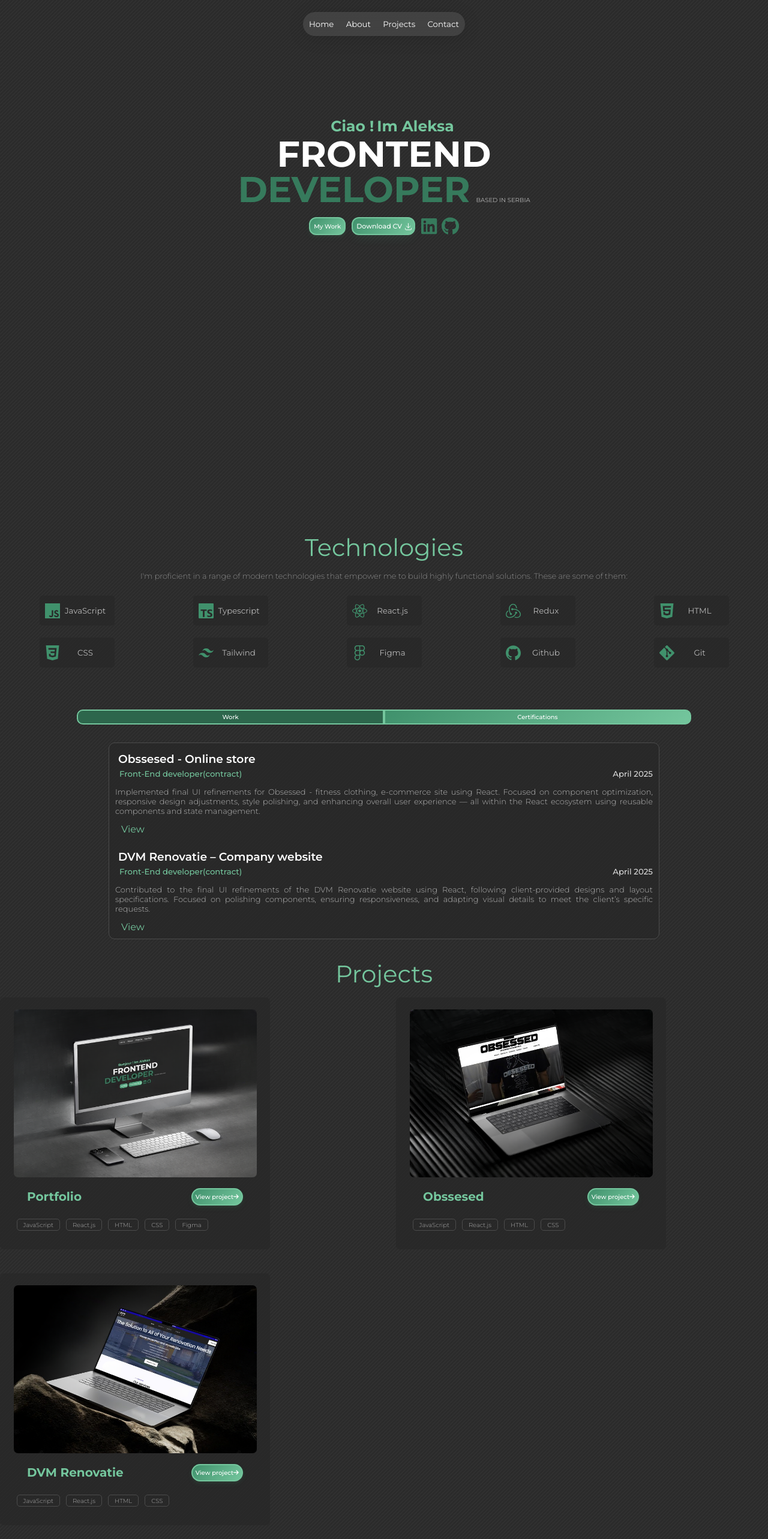
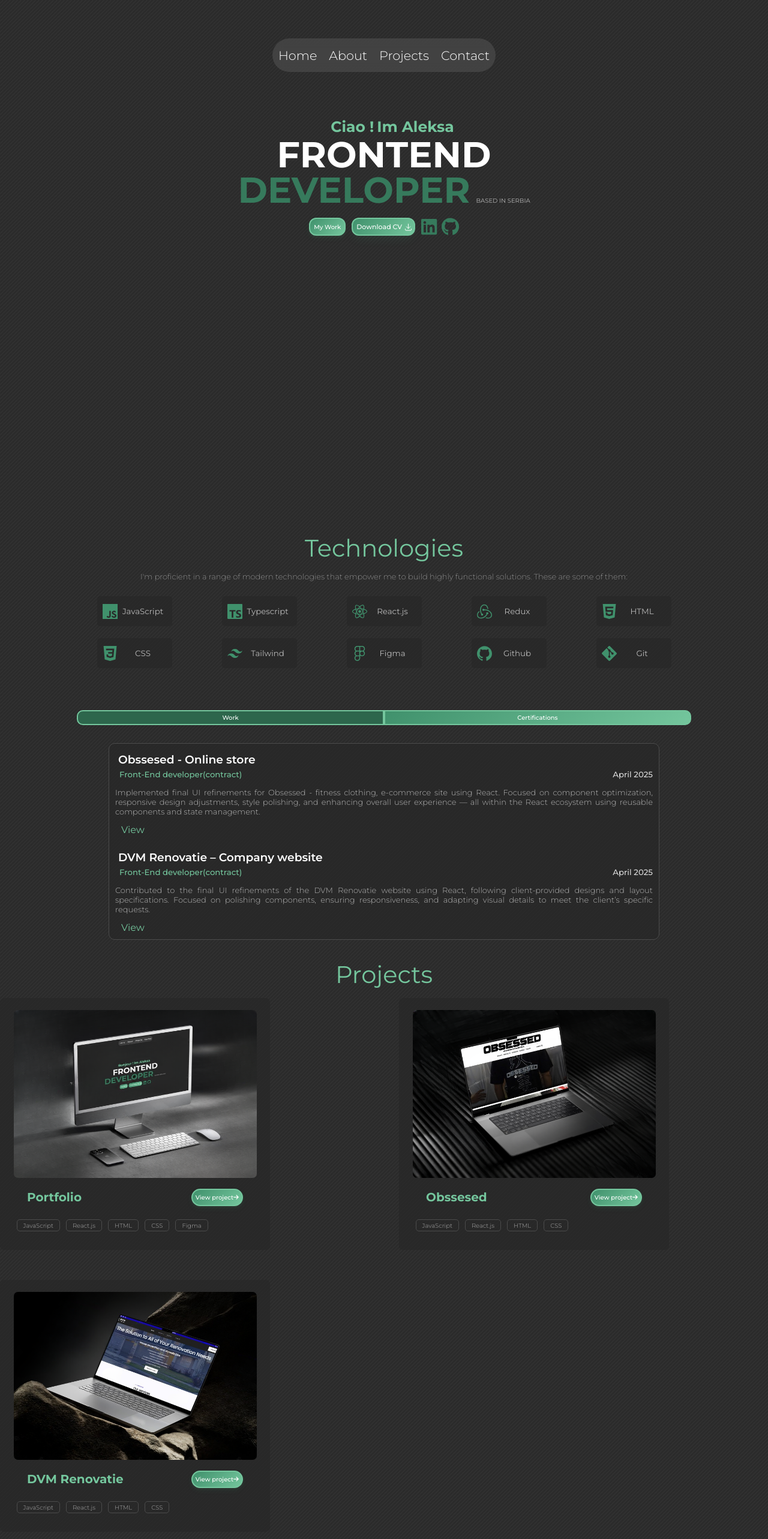
Before and after one commit to aleksa13122/aleksa-s-portfolio, a React (Vite) app: page / in a window 1280 px wide. Shown: the top 2566 px of the page at 60% size. Built offline with nearby package versions, Linux system fonts and the light colour scheme.

Commit message:
navigation done

```diff
--- a/src/components/About/About.css
+++ b/src/components/About/About.css
@@ -3,6 +3,8 @@
   justify-items: center; /* Centriranje sadržaja u gridu */
   grid-template-columns: repeat(5, 1fr);
   margin-bottom: 50px;
+  margin-right: 120px;
+  margin-left: 120px;
 }
 
 h2 {
--- a/src/components/Navigation/Navigation.css
+++ b/src/components/Navigation/Navigation.css
@@ -2,34 +2,32 @@
   display: flex;
   flex-direction: row;
   position: sticky;
-  top: 20px;
-  height: 40px;
-  width: 270px;
+  top: 4rem;
+  height: 3.5rem;
+  /* width: 25rem; */
   justify-self: center;
-  font-size: 10px;
   font-weight: 400;
   background-color: transparent;
   border-radius: 50px;
   z-index: 1;
-  /* border: 1px solid rgba(255, 255, 255, 0.3); */
-  margin-top: 15px;
   justify-content: space-between; /* Raspoređuje elemente sa jednakim razmakom */
   background: rgba(255, 255, 255, 0.103); /* poluprovidna bela */
   backdrop-filter: blur(8px); /* zamućenje pozadine */
   -webkit-backdrop-filter: blur(20px);
-  box-shadow: 0 4px 30px rgba(0, 0, 0, 0.1);
 }
 
 .nav-div {
   color: #ffffff;
+  font-size: 1.3rem;
+  font-weight: 300;
   align-self: center;
   border-radius: 2px;
-  height: 40px;
+  height: 3.5rem;
   background-color: transparent;
   outline: none; /* Sklanja plavi outline */
   transition: color 0.3s ease; /* Dodaje glatku tranziciju za promenu boje */
   padding: 0 10px; /* Dodajemo padding kako bi dugme bilo stabilno */
-  border: none; /* Ukloniti border da ne bi pomerao dugme */
+  border: none;
   border-radius: 50px;
 }
 .nav-div:hover {
--- a/src/components/Projects/Projects.css
+++ b/src/components/Projects/Projects.css
@@ -8,9 +8,10 @@ h2 {
 .projects-container {
   display: grid;
   grid-template-columns: repeat(2, 1fr);
-  gap: 40px;
+  gap: 50px;
   margin-bottom: 50px;
   justify-content: center;
+  align-items: center;
   /* background-color: aqua; */
 }
 
```
Also changed, not shown: src/App.css (+5 -0 lines).
